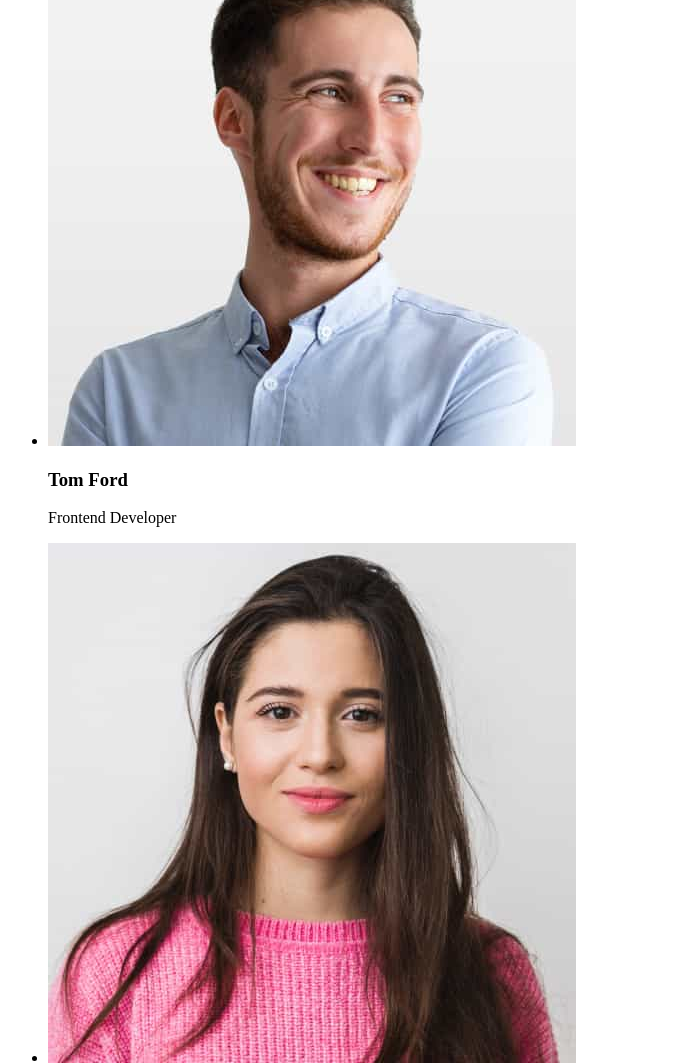
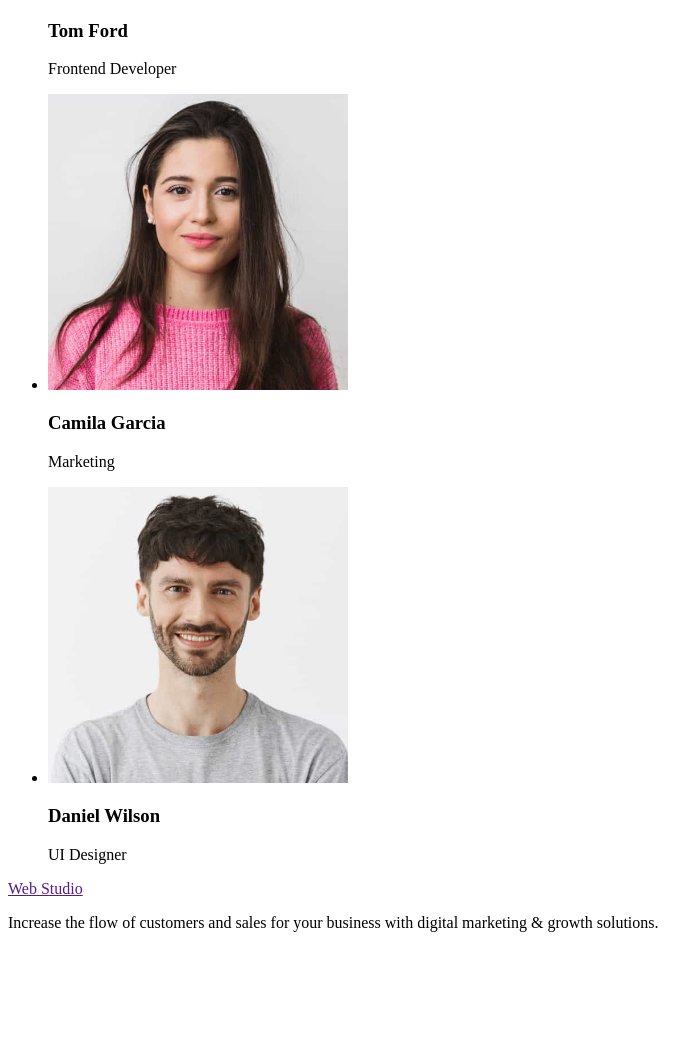
Before and after one commit to alex-usenko325/goit-markup-hw-01, a plain HTML site: page index.html in a window 1280 px wide. Shown: the part 1352-2415 px from the top of the page, without its empty margins (0-681 px from the left). After the commit the page ends 2300 px from the top, so only its background shows below. Drawn offline with Linux system fonts and the light colour scheme.

Commit message:
add width

```diff
--- a/index.html
+++ b/index.html
@@ -72,22 +72,22 @@
         <h2>Our Team</h2>
         <ul>
           <li>
-            <img src="./images/img1.jpg" alt="Mark Guerrero" />
+            <img src="./images/img1.jpg" alt="Mark Guerrero" width="300" />
             <h3>Mark Guerrero</h3>
             <p>Product Designer</p>
           </li>
           <li>
-            <img src="./images/img2.jpg" alt="Tom Ford" />
+            <img src="./images/img2.jpg" alt="Tom Ford" width="300" />
             <h3>Tom Ford</h3>
             <p>Frontend Developer</p>
           </li>
           <li>
-            <img src="./images/img3.jpg" alt="Camila Garcia" />
+            <img src="./images/img3.jpg" alt="Camila Garcia" width="300" />
             <h3>Camila Garcia</h3>
             <p>Marketing</p>
           </li>
           <li>
-            <img src="./images/img4.jpg" alt="Daniel Wilson" />
+            <img src="./images/img4.jpg" alt="Daniel Wilson" width="300" />
             <h3>Daniel Wilson</h3>
             <p>UI Designer</p>
           </li>
```
